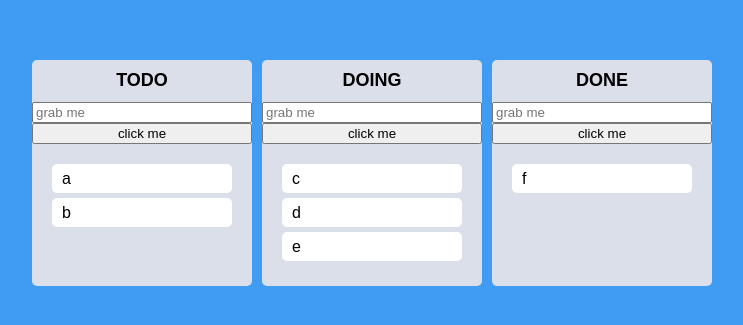
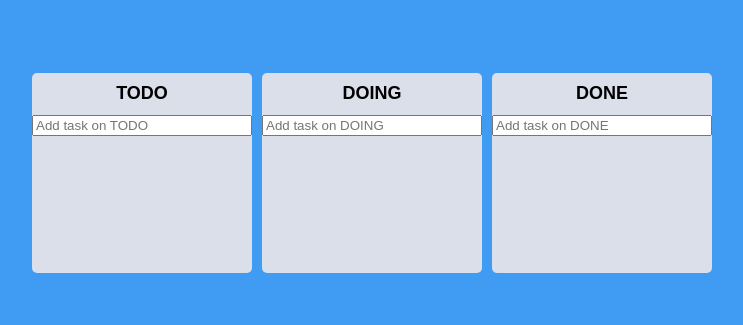
Before and after one commit to dazz6zip/reactJSmaster, a React (Create React App) app in the folder react-masterclass-04/: page / in a window 1280 px wide. Shown: the part 227-552 px from the top of the page, without its empty margins (268-1011 px from the left). Built offline with nearby package versions, Linux system fonts and the light colour scheme.

Commit message:
7.14 Task Objects

```diff
--- a/react-masterclass-04/src/Components/Board.tsx
+++ b/react-masterclass-04/src/Components/Board.tsx
@@ -2,6 +2,8 @@ import { Droppable } from "react-beautiful-dnd";
 import DragabbleCard from "./DragabbleCard";
 import styled from "styled-components";
 import { useRef } from "react";
+import { useForm } from "react-hook-form";
+import { ITodo } from "src/atoms";
 
 const Wrapper = styled.div`
   background-color: ${(props) => props.theme.boardColor};
@@ -20,7 +22,7 @@ const Title = styled.h2`
 `;
 
 interface IBoardProps {
-  toDos: string[];
+  toDos: ITodo[];
   boardId: string;
 }
 
@@ -41,19 +43,32 @@ const Area = styled.div<IAreaProps>`
   padding: 20px;
 `;
 
+const Form = styled.form`
+  width: 100%;
+  input {
+    width: 100%;
+  }
+`;
+
+interface IForm {
+  toDo: string;
+}
+
 function Board({ toDos, boardId }: IBoardProps) {
-  const inputRef = useRef<HTMLInputElement>(null);
-  const onClick = () => {
-    inputRef.current?.focus();
-    setTimeout(() => {
-      inputRef.current?.blur();
-    }, 1000);
+  const { register, setValue, handleSubmit } = useForm<IForm>();
+  const onValid = ({ toDo }: IForm) => {
+    setValue("toDo", "");
   };
   return (
     <Wrapper>
       <Title>{boardId}</Title>
-      <input ref={inputRef} placeholder="grab me" />
-      <button onClick={onClick}>click me</button>
+      <Form onSubmit={handleSubmit(onValid)}>
+        <input
+          {...register("toDo", { required: true })}
+          type="text"
+          placeholder={`Add task on ${boardId}`}
+        ></input>
+      </Form>
       <Droppable droppableId={boardId}>
         {(magic, snapshot) => (
           <Area
@@ -65,9 +80,10 @@ function Board({ toDos, boardId }: IBoardProps) {
           >
             {toDos.map((toDo, index) => (
               <DragabbleCard
-                key={toDo}
+                key={toDo.id}
                 index={index}
-                toDo={toDo}
+                toDoId={toDo.id}
+                toDoText={toDo.text}
               ></DragabbleCard>
             ))}
             {magic.placeholder}
--- a/react-masterclass-04/src/Components/DragabbleCard.tsx
+++ b/react-masterclass-04/src/Components/DragabbleCard.tsx
@@ -13,14 +13,14 @@ const Card = styled.div<{ isDragging: boolean }>`
 `;
 
 interface IDragabbleCardProps {
-  toDo: string;
+  toDoId: number;
+  toDoText: string;
   index: number;
 }
 
-function DragabbleCard({ toDo, index }: IDragabbleCardProps) {
-  console.log(toDo, "has been rendered");
+function DragabbleCard({ toDoId, toDoText, index }: IDragabbleCardProps) {
   return (
-    <Draggable draggableId={toDo} index={index} key={toDo}>
+    <Draggable draggableId={toDoId + ""} index={index} key={toDoId}>
       {(magic, snapshot) => (
         <Card
           isDragging={snapshot.isDragging}
@@ -28,7 +28,7 @@ function DragabbleCard({ toDo, index }: IDragabbleCardProps) {
           {...magic.dragHandleProps}
           {...magic.draggableProps}
         >
-          {toDo}
+          {toDoText}
         </Card>
       )}
     </Draggable>
--- a/react-masterclass-04/src/atoms.tsx
+++ b/react-masterclass-04/src/atoms.tsx
@@ -1,14 +1,19 @@
 import { atom } from "recoil";
 
+export interface ITodo {
+  id: number;
+  text: string;
+}
+
 interface IToDoState {
-  [key: string]: string[];
+  [key: string]: ITodo[];
 }
 
 export const toDoState = atom<IToDoState>({
   key: "toDo",
   default: {
-    TODO: ["a", "b"],
-    DOING: ["c", "d", "e"],
-    DONE: ["f"],
+    TODO: [],
+    DOING: [],
+    DONE: [],
   },
 });
```
